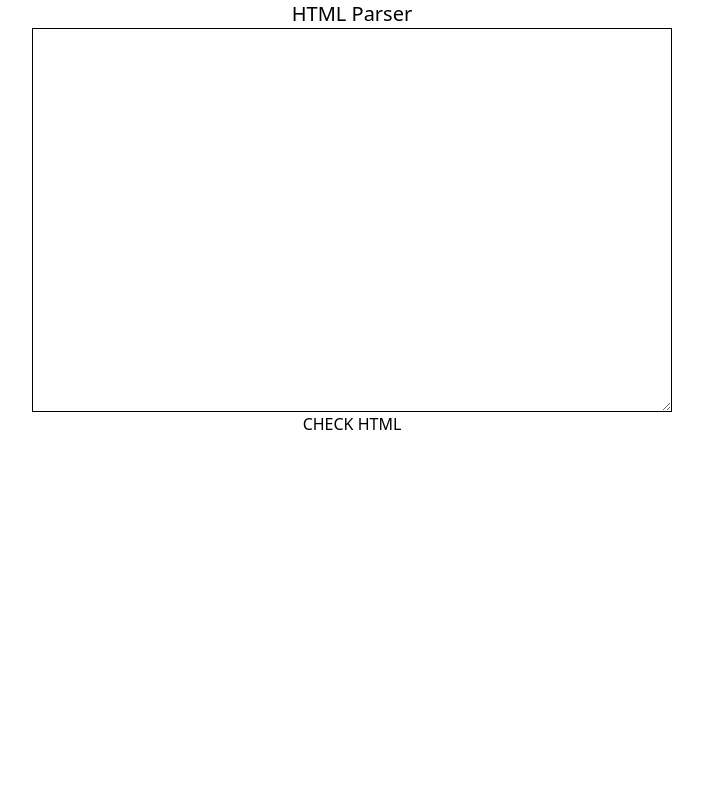
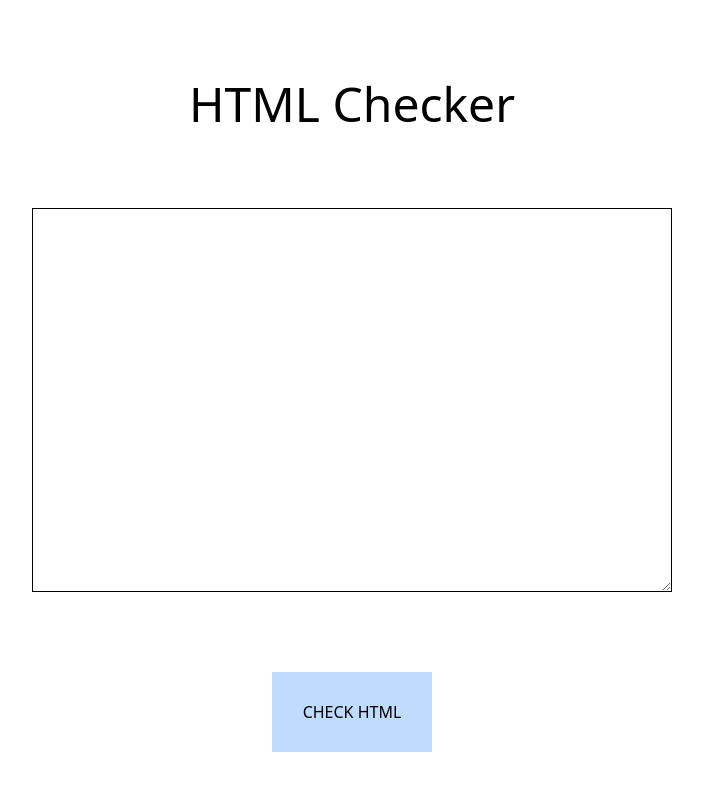
Before and after one commit to benjaminkitson/html-checker, a React (Create React App) app: page / in a window 1280 px wide. Shown: the top 790 px of the page, without its empty margins (288-991 px from the left). Built offline with nearby package versions, Linux system fonts and the light colour scheme.

Commit message:
styling tweaks

```diff
--- a/src/App.js
+++ b/src/App.js
@@ -6,15 +6,20 @@ function App() {
 
     return (
         <div className="App">
-            <h1 className="text-xl">HTML Parser</h1>
+            <h1 className="my-20 text-5xl">HTML Checker</h1>
             <div className="flex w-full flex-col items-center justify-center">
                 <textarea
-                    className="h-96 w-1/2 border border-black align-top"
+                    className="mb-20 h-96 w-1/2 border border-black p-2 align-top"
                     wrap="off"
                     value={html}
                     onChange={(e) => setHtml(e.target.value)}
                 />
-                <button onClick={() => checkHtml()}>CHECK HTML</button>
+                <button
+                    onClick={() => checkHtml()}
+                    className="h-20 w-40 bg-blue-200"
+                >
+                    CHECK HTML
+                </button>
             </div>
         </div>
     );
```
